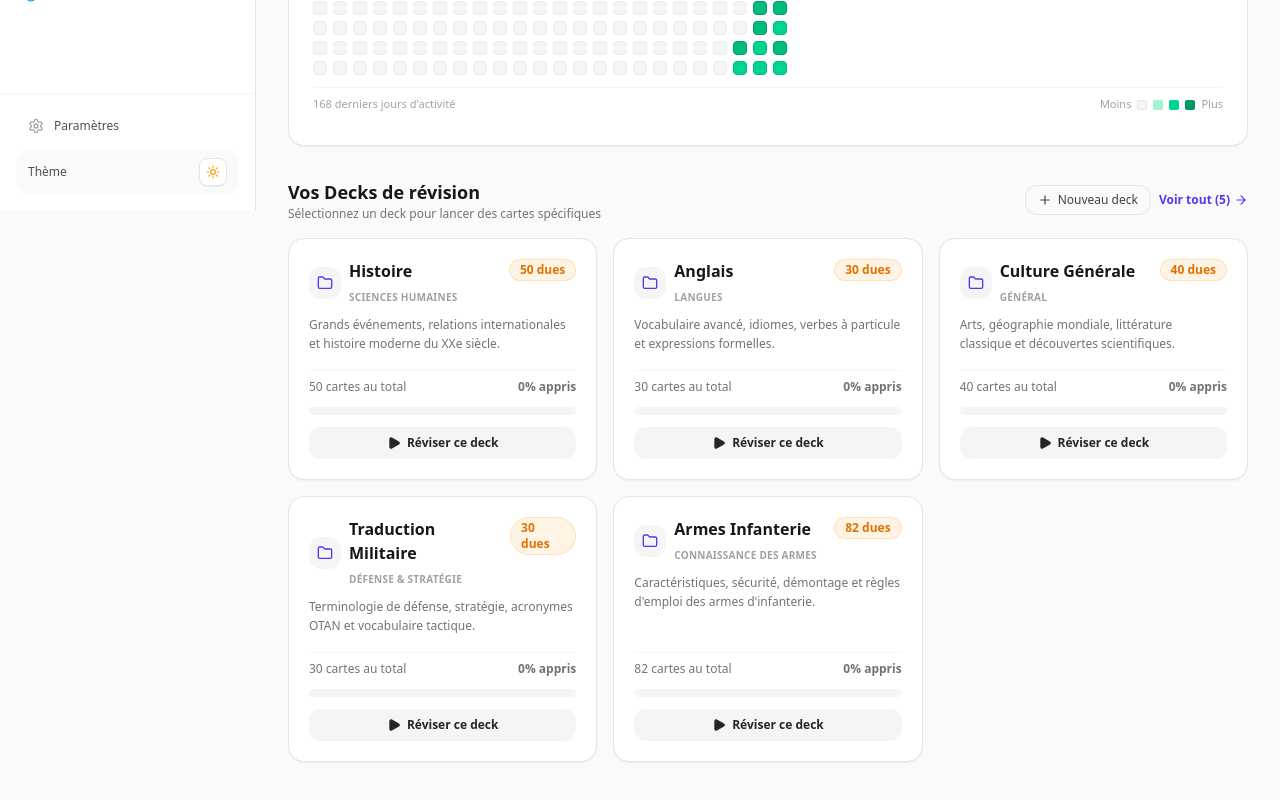
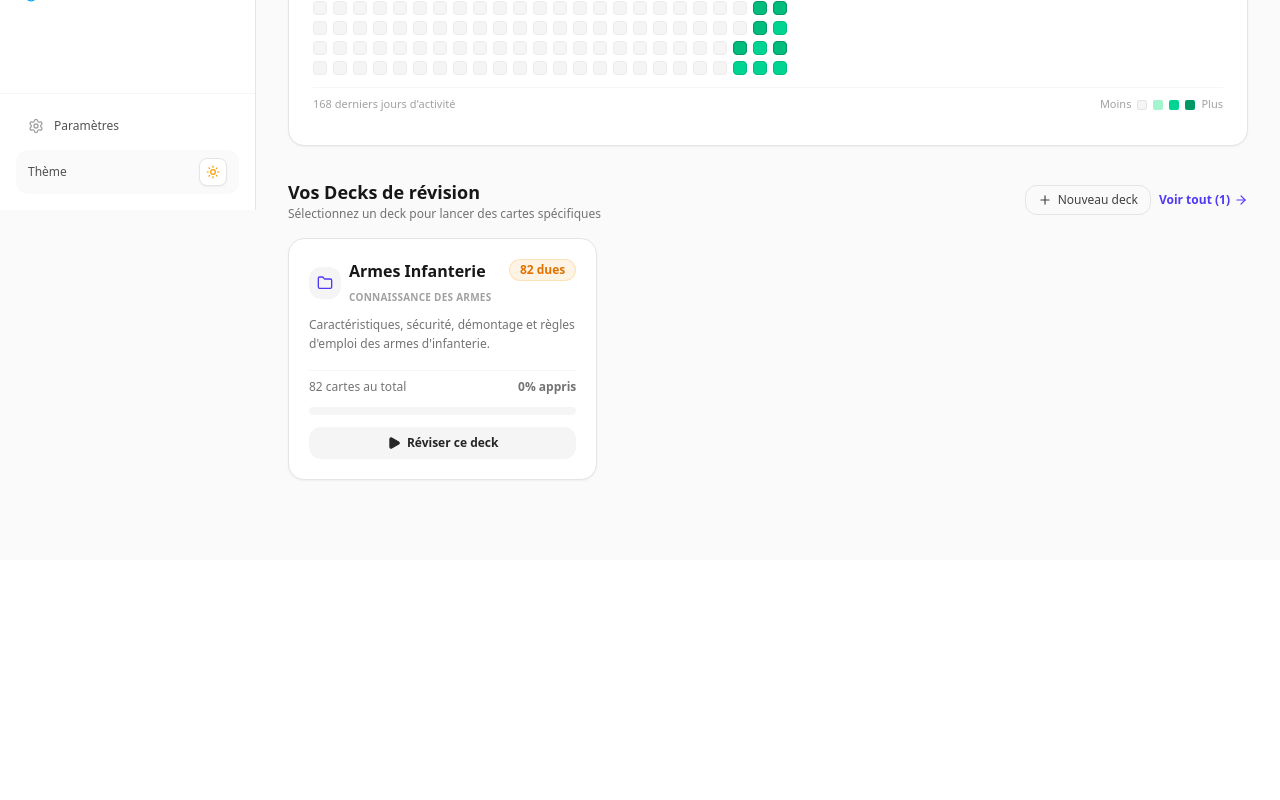
Before and after one commit to ofthevoidecho-hub/memora, a React (Vite) app: page / in a window 1280 px wide. Shown: the part 590-1390 px from the top of the page. After the commit the page ends 1150 px from the top, so only its background shows below. Built offline with nearby package versions, Linux system fonts and the light colour scheme.

Commit message:
Update demoData.ts

```diff
--- a/src/data/demoData.ts
+++ b/src/data/demoData.ts
@@ -1,43 +1,7 @@
 import { Card, Deck, UserSettings, UserStats } from '../types';
 
 export const INITIAL_DECKS: Deck[] = [
-  {
-    id: 'deck-histoire',
-    title: 'Histoire',
-    description: 'Grands événements, relations internationales et histoire moderne du XXe siècle.',
-    folder: 'Sciences Humaines',
-    color: 'emerald',
-    icon: 'Landmark',
-    createdAt: new Date().toISOString(),
-  },
-  {
-    id: 'deck-anglais',
-    title: 'Anglais',
-    description: 'Vocabulaire avancé, idiomes, verbes à particule et expressions formelles.',
-    folder: 'Langues',
-    color: 'indigo',
-    icon: 'Languages',
-    createdAt: new Date().toISOString(),
-  },
-  {
-    id: 'deck-culture-generale',
-    title: 'Culture Générale',
-    description: 'Arts, géographie mondiale, littérature classique et découvertes scientifiques.',
-    folder: 'Général',
-    color: 'amber',
-    icon: 'Globe',
-    createdAt: new Date().toISOString(),
-  },
-  {
-    id: 'deck-traduction-militaire',
-    title: 'Traduction Militaire',
-    description: 'Terminologie de défense, stratégie, acronymes OTAN et vocabulaire tactique.',
-    folder: 'Défense & Stratégie',
-    color: 'rose',
-    icon: 'Shield',
-    createdAt: new Date().toISOString(),
-  },
-  {
+    {
     id: 'deck-armes-infanterie',
     title: 'Armes Infanterie',
     description: 'Caractéristiques, sécurité, démontage et règles d\'emploi des armes d\'infanterie.',
```
